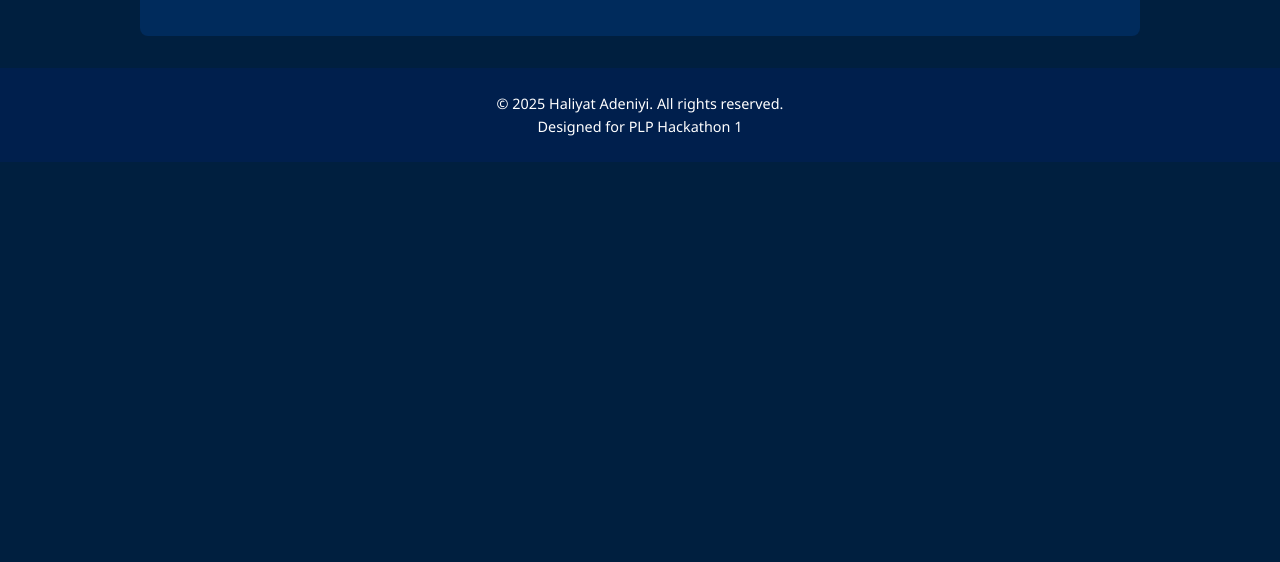
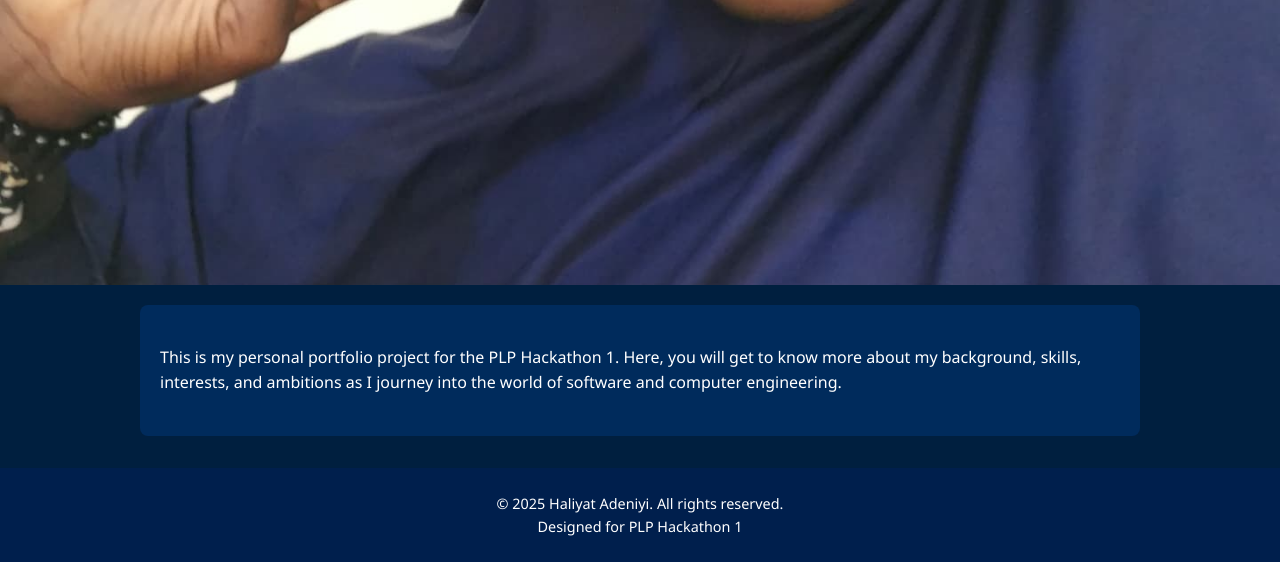
Before and after one commit to Haliyat/My-PLP-1st-Hackathon, a plain HTML site: page index.html in a window 1280 px wide. Shown: the part 573-1135 px from the top of the page. Before the commit the page ends 800 px from the top, so only its background shows below. Drawn offline with Linux system fonts and the light colour scheme.

Commit message:
Updated index and css, keeping images

```diff
--- a/style.css
+++ b/style.css
@@ -90,19 +90,22 @@ body {
   min-height: 300px;
   overflow: hidden;
 }
-
 .hero-section {
   background-image: url('myself.jpg');
   background-size: cover;
   background-repeat: no-repeat;
-  background-position: center;
-  height: 50vh;
+  background-position: center center;
+
+  width: 100%;
+  min-height: 100vh;
+  display: flex;
+  justify-content: center;
+  align-items: center;
+
+  background-color: #003366;
   position: relative;
-  display: flex;
-  align-items: center;
-  justify-content: center;
-  background-color: #003366;
 }
+
 
 .hero-text {
   background-color: rgba(0, 0, 0, 0.5);
```
Also changed, not shown: cropped-myself (1).jpg (added), cropped-myself.jpg (added), test.gif (added).
